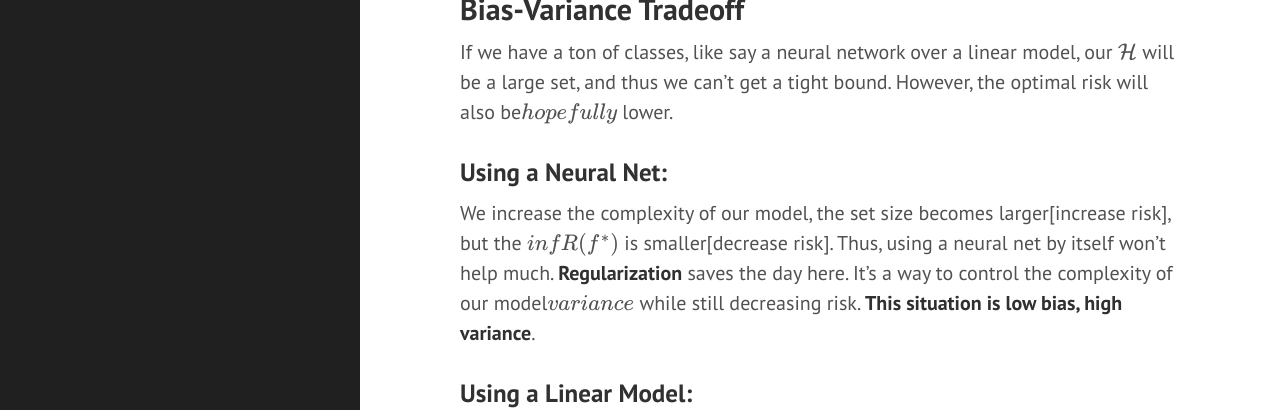
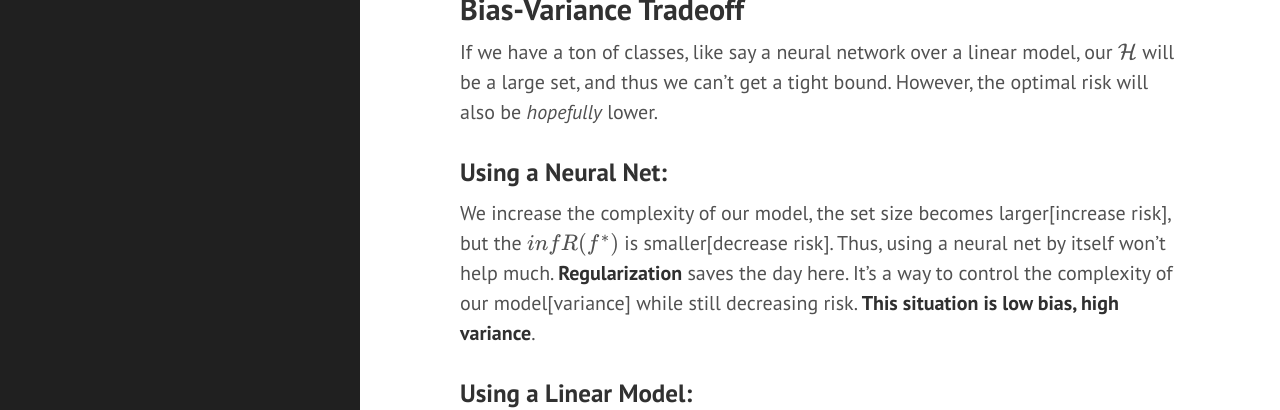
Before and after one commit to OneRaynyDay/oneraynyday.github.io, a Jekyll site: the page built from _posts/2017-08-08-Bias-Variance-Tradeoff.md, in a window 1280 px wide and 900 px high, scrolled down 5123 px. Shown: the top 410 px of the window. Built offline with Jekyll 4.4.1, drawn with Linux system fonts in a browser that asks for light colours; Markdown is read by kramdown in place of the engine named in the settings; formulas are drawn with MathJax 3.

Commit message:
Updating files

```diff
--- a/_posts/2017-08-08-Bias-Variance-Tradeoff.md
+++ b/_posts/2017-08-08-Bias-Variance-Tradeoff.md
@@ -174,11 +174,11 @@ This single equation is the holy grail equation to learning theory. In the next
 
 ## Bias-Variance Tradeoff
 
-If we have a ton of classes, like say a neural network over a linear model, our $\mathcal{H}$ will be a large set, and thus we can't get a tight bound. However, the optimal risk will also be(hopefully) lower.
+If we have a ton of classes, like say a neural network over a linear model, our $\mathcal{H}$ will be a large set, and thus we can't get a tight bound. However, the optimal risk will also be _hopefully_ lower.
 
 ### Using a Neural Net:
 
-We increase the complexity of our model, the set size becomes larger[increase risk], but the $inf R(f^*)$ is smaller[decrease risk]. Thus, using a neural net by itself won't help much. **Regularization** saves the day here. It's a way to control the complexity of our model(variance) while still decreasing risk. **This situation is low bias, high variance**.
+We increase the complexity of our model, the set size becomes larger[increase risk], but the $inf R(f^*)$ is smaller[decrease risk]. Thus, using a neural net by itself won't help much. **Regularization** saves the day here. It's a way to control the complexity of our model[variance] while still decreasing risk. **This situation is low bias, high variance**.
 
 ### Using a Linear Model:
 
```
